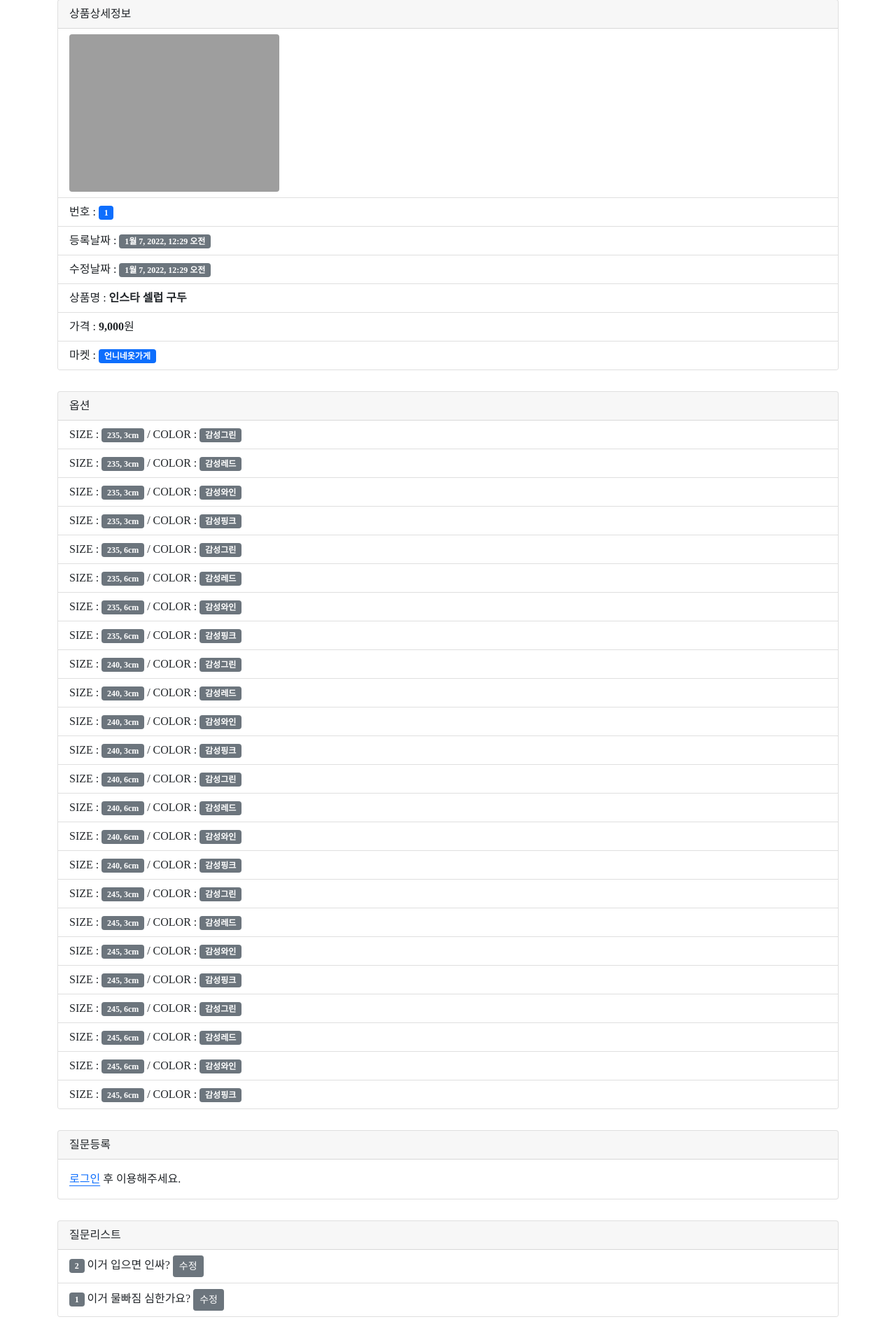
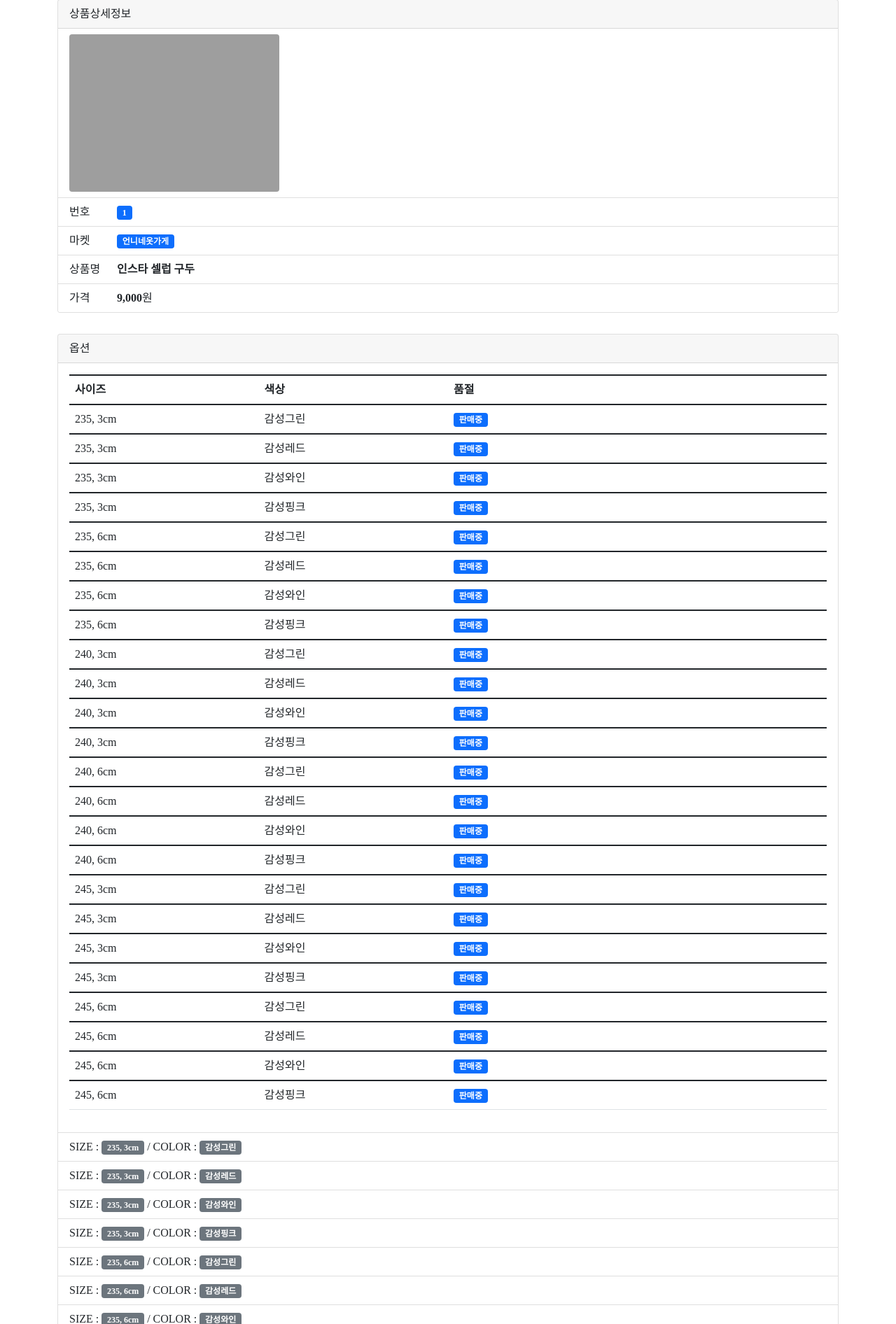
Before and after one commit to solsolsol11/market_project, a Django app: page /products/1/ in a window 1280 px wide. Shown: the part 77-1969 px from the top of the page at 70% size. Run offline with Django 3.2, Linux system fonts and the light colour scheme; data comes from the database, SQL or seed files in the repository; some libraries are stand-ins or nearby versions; some web fonts are replaced; grey boxes are pictures that could not be loaded.

Commit message:
상품상세화면 꾸미기

```diff
--- a/base/static/common.css
+++ b/base/static/common.css
@@ -42,6 +42,10 @@
 
 .t-block {
   display: block;
+}
+
+.t-inline-block {
+  display: inline-block;
 }
 
 .t-flex {
@@ -324,6 +328,22 @@ html > body {
 }
 
 @media (min-width: 640px) {
+  .sm\:t-w-10 {
+    width: 2.5rem;
+  }
+
+  .sm\:t-w-20 {
+    width: 5rem;
+  }
+
+  .sm\:t-w-40 {
+    width: 10rem;
+  }
+
+  .sm\:t-w-16 {
+    width: 4rem;
+  }
+
   .sm\:t-grid-cols-2 {
     grid-template-columns: repeat(2, minmax(0, 1fr));
   }
--- a/products/templates/products/product_detail.html
+++ b/products/templates/products/product_detail.html
@@ -17,29 +17,64 @@
                     <img class="t-w-full t-max-w-[300px] t-rounded" src="{{product.thumb_img_url}}" alt="">
                 </li>
                 <li class="list-group-item">
-                    번호 : <span class="badge bg-primary">{{product.id}}</span>
+                    <span class="sm:t-w-16 t-inline-block">번호</span>
+                    <span class="badge bg-primary">{{product.id}}</span>
                 </li>
                 <li class="list-group-item">
-                    등록날짜 : <span class="badge bg-secondary">{{product.reg_date}}</span>
+                    <span class="sm:t-w-16 t-inline-block">마켓</span>
+                    <span class="badge bg-primary">{{product.market.name}}</span>
                 </li>
                 <li class="list-group-item">
-                    수정날짜 : <span class="badge bg-secondary">{{product.update_date}}</span>
+                    <span class="sm:t-w-16 t-inline-block">상품명</span>
+                    <span class="t-font-bold">{{product.display_name}}</span>
                 </li>
                 <li class="list-group-item">
-                    상품명 : <span class="t-font-bold">{{product.display_name}}</span>
+                    <span class="sm:t-w-16 t-inline-block">가격</span>
+                    <span class="t-font-bold">{{product.sale_price|intcomma}}</span>원
                 </li>
-                <li class="list-group-item">
-                    가격 : <span class="t-font-bold">{{product.sale_price|intcomma}}</span>원
-                </li>
-                <li class="list-group-item">
-                    마켓 : <span class="badge bg-primary">{{product.market.name}}</span>
-                </li>
+
             </ul>
 
         </div>
         <div class="card t-mt-[30px]">
             <div class="card-header">
                 옵션
+            </div>
+
+            <div class="card-body">
+                <table class="table table-hover">
+                    <colgroup>
+                        <col class="sm:t-w-20">
+                        <col class="sm:t-w-20">
+                        <col class="sm:t-w-40">
+                    </colgroup>
+                    <thead>
+                    <tr>
+                        <th>사이즈</th>
+                        <th>색상</th>
+                        <th>품절</th>
+                    </tr>
+                    </thead>
+                    {% for product_real in product_reals %}
+                    <tbody>
+                    <tr>
+                        <td>
+                            {{ product_real.option_1_display_name }}
+                        </td>
+                        <td>
+                            {{ product_real.option_2_display_name }}
+                        </td>
+                        <td>
+                            {% if not product_real.is_out %}
+                            <span class="badge bg-primary">판매중</span>
+                            {% else %}
+                            <span class="badge bg-secondary">품절</span>
+                            {% endif %}
+                        </td>
+                    </tr>
+                    {% endfor %}
+                    </tbody>
+                </table>
             </div>
 
             <ul class="list-group list-group-flush">
@@ -67,7 +102,9 @@
                     {% bootstrap_button button_type="reset" content="취소" %}
                 </form>
                 {% else %}
-                <a href="{% url 'accounts:signin' %}?next={{ request.get_full_path }}">로그인</a> 후 이용해주세요.
+                <div class="t-text-gray-400">
+                    <a href="{% url 'accounts:signin' %}?next={{ request.get_full_path }}">로그인</a> 후 이용해주세요.
+                </div>
                 {% endif %}
 
                 {% if question_form.errors %}
@@ -76,6 +113,9 @@
                     (function(){
                         $(window).scrollTop($Form.offset().top);
                     });
+
+
+
                 </script>
                 {% endif %}
             </div>
@@ -85,7 +125,7 @@
             <div class="card-header">
                 질문리스트
             </div>
-
+            {% if questions %}
             <ul class="list-group list-group-flush">
                 {% for question in questions %}
                 <li class="list-group-item">
@@ -101,6 +141,16 @@
                 </li>
                 {% endfor %}
             </ul>
+            {% endif %}
+
+            {% if not questions %}
+            <div class="card-body">
+                <div class="t-text-gray-400">
+                    질문이 없습니다.
+                </div>
+
+            </div>
+            {% endif %}
         </div>
     </div>
 </section>
```
